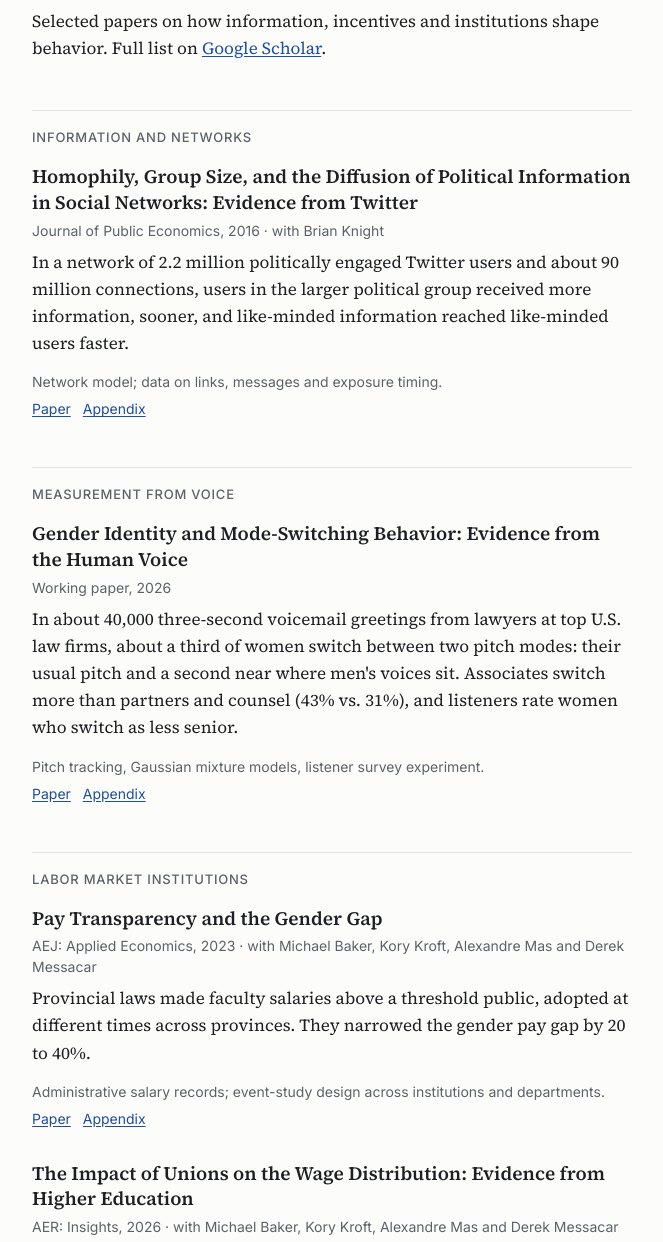
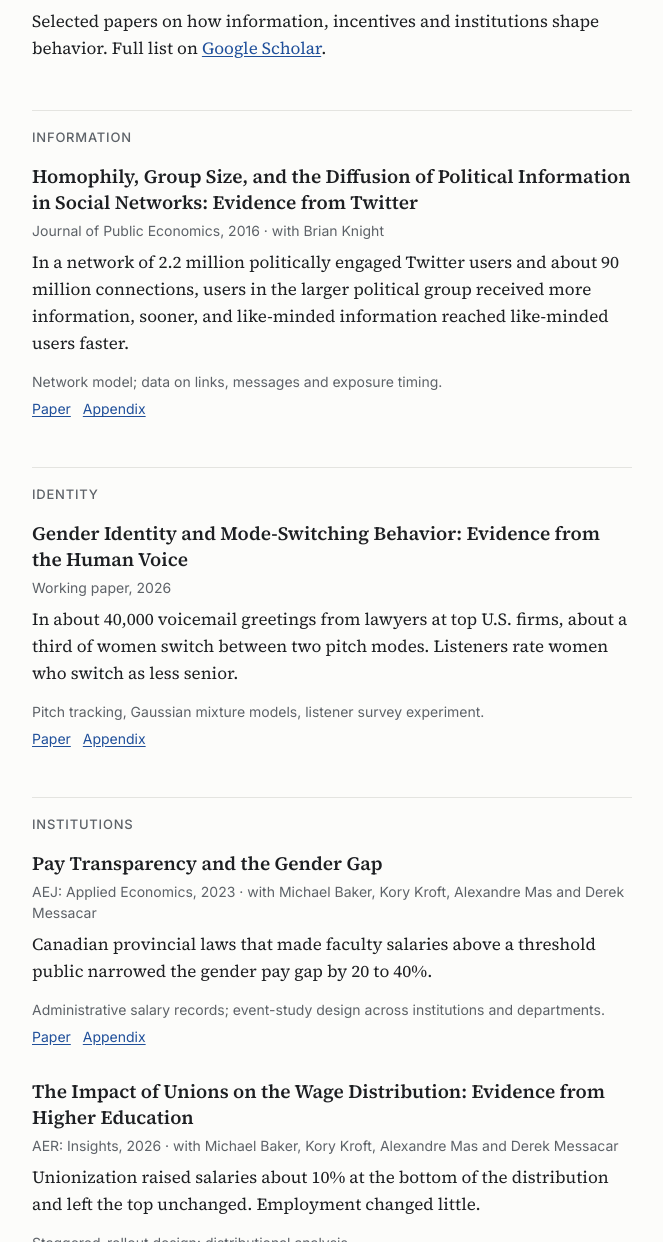
Before and after one commit to yoshhalberstam/yoshhalberstam.github.io, a plain HTML site: page research.html in a window 1280 px wide. Shown: the part 150-1392 px from the top of the page, without its empty margins (308-971 px from the left). Drawn offline with Linux system fonts and the light colour scheme.

Commit message:
Research page: one-word headers, shorter summaries
Co-Authored-By: Claude Opus 5.5 <noreply@anthropic.com>

```diff
--- a/research.html
+++ b/research.html
@@ -36,7 +36,7 @@
   <h1>Research</h1>
   <p>Selected papers on how information, incentives and institutions shape behavior.  Full list on <a href="https://scholar.google.ca/citations?user=ckxLalUAAAAJ&hl=en">Google Scholar</a>.</p>
 
-  <h2>Information and networks</h2>
+  <h2>Information</h2>
   <div class="paper">
     <h3><a href="homophily_twitter.pdf">Homophily, Group Size, and the Diffusion of Political Information in Social Networks: Evidence from Twitter</a></h3>
     <div class="meta">Journal of Public Economics, 2016 · with Brian Knight</div>
@@ -45,27 +45,27 @@
     <div class="how"><a href="homophily_twitter.pdf">Paper</a><a href="homophily_twitter_appendix.pdf">Appendix</a></div>
   </div>
 
-  <h2>Measurement from voice</h2>
+  <h2>Identity</h2>
   <div class="paper">
     <h3><a href="mode_switching.pdf">Gender Identity and Mode-Switching Behavior: Evidence from the Human Voice</a></h3>
     <div class="meta">Working paper, 2026</div>
-    <p>In about 40,000 three-second voicemail greetings from lawyers at top U.S. law firms, about a third of women switch between two pitch modes: their usual pitch and a second near where men's voices sit.  Associates switch more than partners and counsel (43% vs. 31%), and listeners rate women who switch as less senior.</p>
+    <p>In about 40,000 voicemail greetings from lawyers at top U.S. firms, about a third of women switch between two pitch modes.  Listeners rate women who switch as less senior.</p>
     <div class="how">Pitch tracking, Gaussian mixture models, listener survey experiment.</div>
     <div class="how"><a href="mode_switching.pdf">Paper</a><a href="mode_switching_appendix.pdf">Appendix</a></div>
   </div>
 
-  <h2>Labor market institutions</h2>
+  <h2>Institutions</h2>
   <div class="paper">
     <h3><a href="app.20210141.pdf">Pay Transparency and the Gender Gap</a></h3>
     <div class="meta">AEJ: Applied Economics, 2023 · with Michael Baker, Kory Kroft, Alexandre Mas and Derek Messacar</div>
-    <p>Provincial laws made faculty salaries above a threshold public, adopted at different times across provinces.  They narrowed the gender pay gap by 20 to 40%.</p>
+    <p>Canadian provincial laws that made faculty salaries above a threshold public narrowed the gender pay gap by 20 to 40%.</p>
     <div class="how">Administrative salary records; event-study design across institutions and departments.</div>
     <div class="how"><a href="app.20210141.pdf">Paper</a><a href="pay_transparency_appendix.pdf">Appendix</a></div>
   </div>
   <div class="paper">
     <h3><a href="unions.pdf">The Impact of Unions on the Wage Distribution: Evidence from Higher Education</a></h3>
     <div class="meta">AER: Insights, 2026 · with Michael Baker, Kory Kroft, Alexandre Mas and Derek Messacar</div>
-    <p>Unionization raised salaries about 10% at the bottom of the distribution and left the top unchanged, consistent with contractual salary floors.  Employment changed little; higher enrollment paid for the increase.</p>
+    <p>Unionization raised salaries about 10% at the bottom of the distribution and left the top unchanged.  Employment changed little.</p>
     <div class="how">Staggered-rollout design; distributional analysis.</div>
     <div class="how"><a href="unions.pdf">Paper</a><a href="unions_appendix.pdf">Appendix</a></div>
   </div>
```
